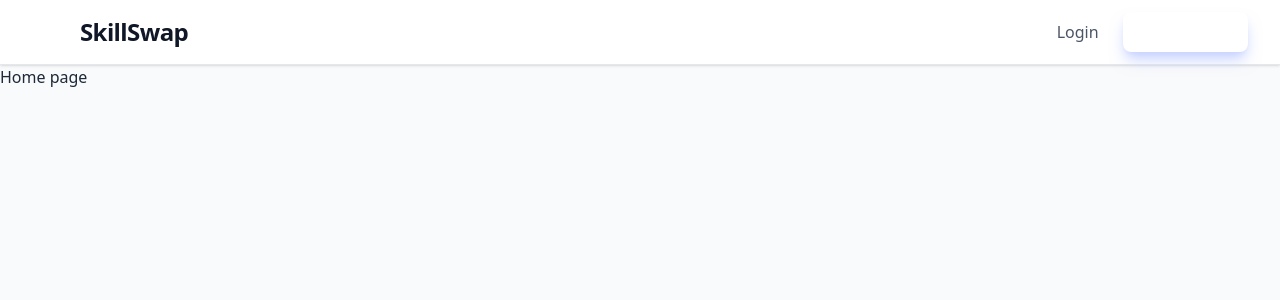
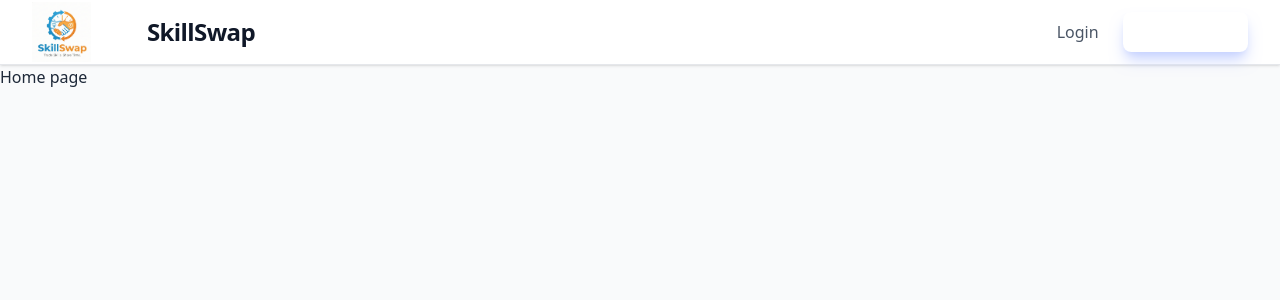
Before and after one commit to AdityaKumarBharadwaj/SkillSwap, a React (Vite) app in the folder client/: page / in a window 1280 px wide. Shown: the top 300 px of the page. Built offline with nearby package versions, Linux system fonts and the light colour scheme.

Commit message:
Add logo image to Navbar component

```diff
--- a/client/src/components/Navbar.jsx
+++ b/client/src/components/Navbar.jsx
@@ -2,6 +2,8 @@ import { Link } from "react-router-dom";
 import { useContext } from "react";
 import AuthContext from "../context/AuthContext";
 import { LogOut, Menu, User } from "lucide-react";
+import logo from "../assets/logo.png"
+
 
 const Navbar = () => {
   const { user, logout } = useContext(AuthContext);
@@ -10,8 +12,10 @@ const Navbar = () => {
       <div className="max-w-7xl mx-auto px-4 sm:px-6 lg:px-8">
         <div className="flex justify-between h-16">
           {/* Logo */}
+
           <div className="flex items-center">
             <Link to="/" className="flex items-center gap-2">
+            <img src={logo} alt="" className="h-15 w-auto object-contain" />
               <div className="bg-primary p-2 rounded-lg">
                 <Menu className="h-6 w-6 text-white"></Menu>
               </div>
```
Also changed, not shown: client/src/assets/logo.png (added).
